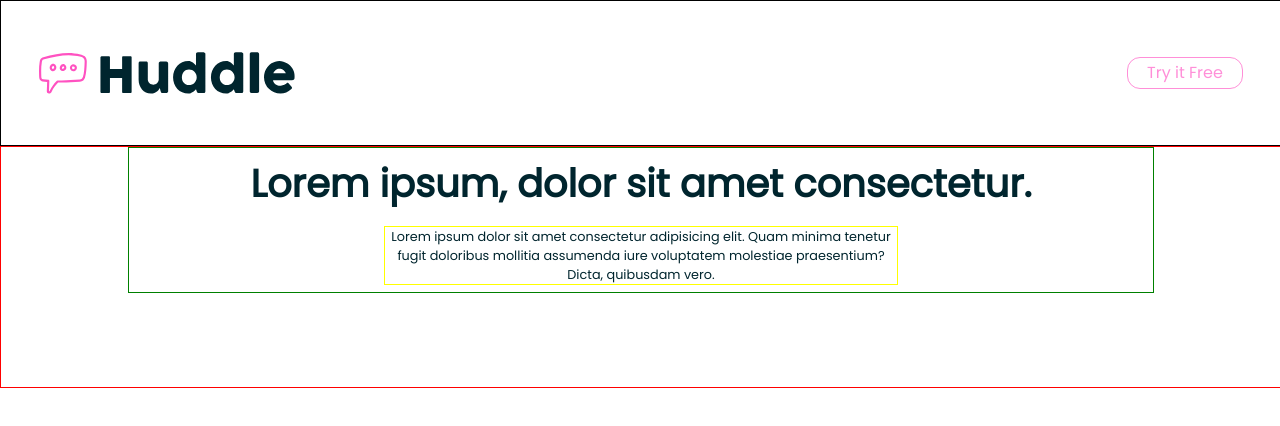
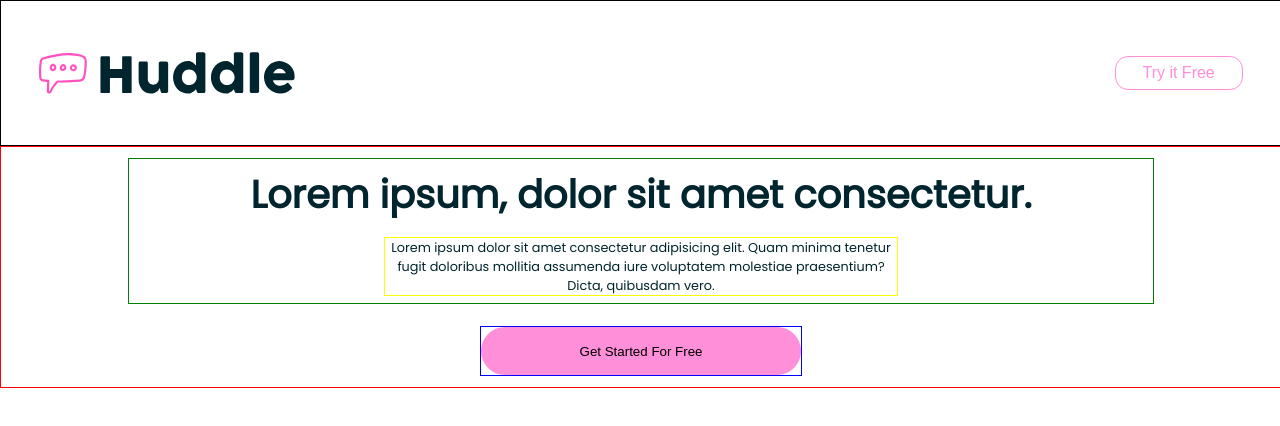
Before and after one commit to Carloss-Dev/hundle_landing_page, a plain HTML site: page index.html in a window 1280 px wide. Drawn offline with Linux system fonts and the light colour scheme.

Commit message:
Coisas novas, algum dia eu termino

```diff
--- a/index.html
+++ b/index.html
@@ -15,7 +15,9 @@
   <nav class="logo">
     <img src="images/logo.svg" alt="">
     <div class="logo-botao">
-      <a href="" class="paragraph" id="try-it">Try it Free</a>
+      <a href="" class="paragraph" >
+        <button>Try it Free </button>
+      </a>
     </div>
   </nav>
   <header class="inicio">
@@ -25,10 +27,16 @@
       </span>
       <div class="inicio-text-content-paragraph">
         <span class="paragraph">
-      Lorem ipsum dolor sit amet consectetur adipisicing elit. Quam minima tenetur fugit doloribus mollitia assumenda iure voluptatem molestiae praesentium? Dicta, quibusdam vero.
+          Lorem ipsum dolor sit amet consectetur adipisicing elit. Quam minima tenetur fugit doloribus mollitia
+          assumenda iure voluptatem molestiae praesentium? Dicta, quibusdam vero.
         </span>
       </div>
 
+    </div>
+    <div class="inicio-botao">
+      <a href="" class="paragraph" id="try-it">
+        <button>Get Started For Free</button>
+      </a>
     </div>
   </header>
 </body>
--- a/style.css
+++ b/style.css
@@ -33,37 +33,43 @@ html,body {
     width: 20%;
 }
 .logo-botao {
-    /* border: 1pt solid red; */
-    width: 9%;
-    height: 22%;
+
+    width: 10%;
+    height: 23%;
     display: flex;
     align-items: center;
     margin-right: 3%;
 }
-.logo-botao a {
+.logo-botao button {
     border: 1.5px solid hsl(321, 100%, 78%);
     color: hsl(321, 100%, 78%);
-    text-decoration: none;
-    box-sizing: border-box;
-    display: flex;
-    align-items: center;
-    justify-content: center;
+    background-color: white;
     width: 100%;
     height: 100%;
     font-size: 1rem;
     border-radius: 13px;
+    cursor: pointer;
     transition-duration: 0.5s;
 }
-#try-it:hover {
+.logo-botao button:hover {
    transform: scale(1.1);
+   background-color:  hsl(321, 100%, 78%);
+   color: white;
+
+}
+.logo-botao a {
+    width: 100%;
+    height: 100%;
+    text-decoration: none;
 }
 .inicio {
     border: 1pt solid red ;
     width: 100%;
     height: 15rem;
     display: flex;
-
-    justify-content: center;
+    flex-direction: column;
+    align-items: center;
+    justify-content: space-around;
 }
 .inicio-text-content {
     display: flex;
@@ -79,3 +85,22 @@ html,body {
     width: 50%;
     text-align: center;
 }
+.inicio-botao {
+    width: 25%;
+    height: 20%;
+    border: 1px solid blue;
+}
+
+.inicio-botao button {
+    width: 100%;
+    height: 100%;
+    border-radius: 25px ;
+    background-color: hsl(321, 100%, 78%) ;
+    border: none;
+    transition-duration: 0.5s;
+}
+
+.inicio-botao button:hover {
+    cursor: pointer;
+    transform: scale(1.1);
+}
```
Lines whose indentation alone changed are shown as unchanged.
